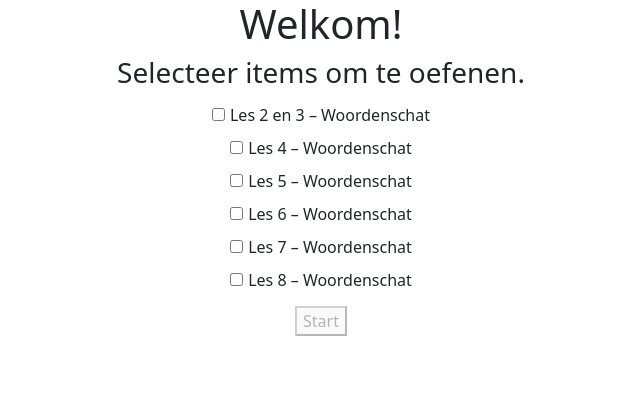
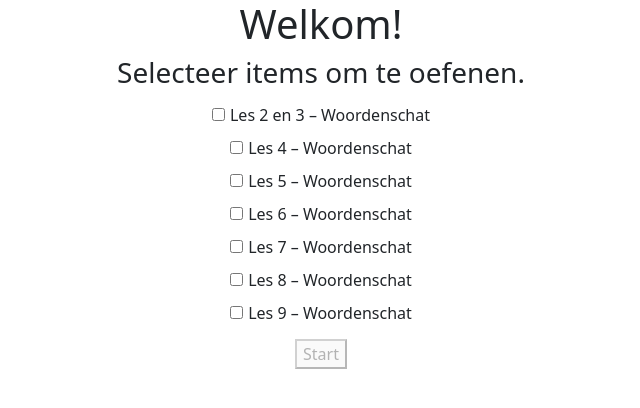
Before and after one commit to wilcomuit/bijbels-hebreeuws, a Vue app: page / in a window 1280 px wide. Shown: the top 408 px of the page, without its empty margins (319-959 px from the left). Built offline with nearby package versions, Linux system fonts and the light colour scheme.

Commit message:
Added lesson 9

```diff
--- a/src/lessons/_lessonList.ts
+++ b/src/lessons/_lessonList.ts
@@ -4,6 +4,7 @@ import lesson5Vocabulary from '@/lessons/lesson5/vocabulary'
 import lesson6Vocabulary from '@/lessons/lesson6/vocabulary'
 import lesson7Vocabulary from '@/lessons/lesson7/vocabulary'
 import lesson8Vocabulary from '@/lessons/lesson8/vocabulary'
+import lesson9Vocabulary from '@/lessons/lesson9/vocabulary'
 
 export default function lessonList() {
   return [
@@ -12,6 +13,7 @@ export default function lessonList() {
     lesson5Vocabulary,
     lesson6Vocabulary,
     lesson7Vocabulary,
-    lesson8Vocabulary
+    lesson8Vocabulary,
+    lesson9Vocabulary,
   ]
 }
--- /dev/null
+++ b/src/lessons/lesson9/vocabulary.ts
@@ -0,0 +1,100 @@
+const questions: Array<QuestionType> = [
+  {
+    question: 'אֹהֶל',
+    answers: ['tent'],
+    type: 'woordenschat'
+  },
+  {
+    question: 'אֱמֶת',
+    answers: ['trouw', 'waarheid'],
+    type: 'woordenschat'
+  },
+  {
+    question: 'אֵשׁ',
+    answers: ['vuur', 'bliksem'],
+    type: 'woordenschat'
+  },
+  {
+    question: 'דָּם',
+    answers: ['bloed'],
+    type: 'woordenschat'
+  },
+  {
+    question: 'זָהָב',
+    answers: ['goud'],
+    type: 'woordenschat'
+  },
+  {
+    question: 'חַיָּה',
+    answers: ['levend dier', 'dier', 'levend wezen', 'wezen', 'menigte'],
+    type: 'woordenschat'
+  },
+  {
+    question: 'חָכְמָה',
+    answers: ['wijsheid', 'bedrevenheid'],
+    type: 'woordenschat'
+  },
+  {
+    question: 'חֶסֶר',
+    answers: ['goedheid', 'liefde', 'trouw'],
+    type: 'woordenschat'
+  },
+  {
+    question: 'יַיִן',
+    answers: ['wijn'],
+    type: 'woordenschat'
+  },
+  {
+    question: 'כּוֹכָב',
+    answers: ['ster'],
+    type: 'woordenschat'
+  },
+  {
+    question: 'כֶּסֶף',
+    answers: ['zilver', 'geld'],
+    type: 'woordenschat'
+  },
+  {
+    question: 'מַלְכָּה',
+    answers: ['koningin'],
+    type: 'woordenschat'
+  },
+  {
+    question: 'מִצְרַיִם',
+    answers: ['Egypte'],
+    type: 'woordenschat'
+  },
+  {
+    question: 'סוּס',
+    answers: ['paard'],
+    type: 'woordenschat'
+  },
+  {
+    question: 'עֵת',
+    answers: ['tijd'],
+    type: 'woordenschat'
+  },
+  {
+    question: 'רֵעַ',
+    answers: ['naaste', 'medemens', 'buur', 'vriend'],
+    type: 'woordenschat'
+  },
+  {
+    question: 'פֶּה',
+    answers: ['mond'],
+    type: 'woordenschat'
+  },
+  {
+    question: 'תְּהוֹם',
+    answers: ['diep water', 'oerzee', 'wateren'],
+    type: 'woordenschat'
+  }
+]
+const lesson9Vocabulary: LessonType = {
+  id: 'lesson9-vocabulary',
+  name: 'Les 9 – Woordenschat',
+  type: 'woordenschat',
+  active: false,
+  questions
+}
+export default lesson9Vocabulary
```
